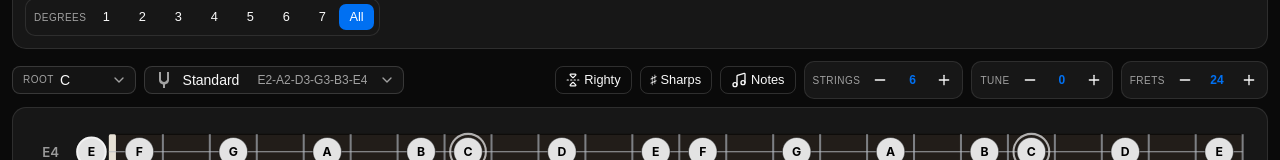
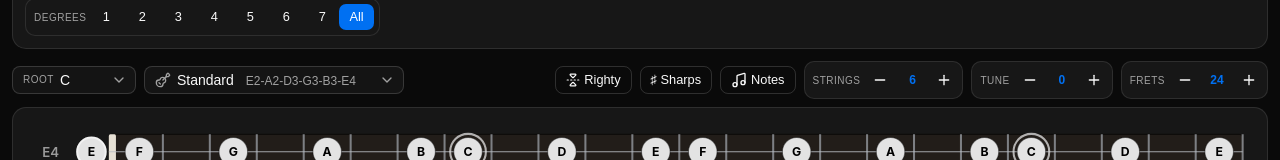
Before and after one commit to vedsarkar/fretboard-visualizer, a React (Vite) app: page / in a window 1280 px wide. Shown: the part 208-368 px from the top of the page. Built offline with nearby package versions, Linux system fonts and the light colour scheme.

Commit message:
Add guitar icon to instrument select
- lucide-react has no dedicated tuning-fork icon, so used Guitar instead
- Placed to the left of the tuning name, matching the Root select's label style

Co-authored-by: Cursor <cursoragent@cursor.com>

```diff
--- a/src/components/BoardControls.jsx
+++ b/src/components/BoardControls.jsx
@@ -1,4 +1,4 @@
-import { FlipHorizontal2, Music, Music2 } from 'lucide-react';
+import { FlipHorizontal2, Guitar, Music, Music2 } from 'lucide-react';
 import { Toggle } from '@/components/ui/toggle';
 import {
   Select,
@@ -11,16 +11,6 @@ import {
 } from '@/components/ui/select';
 import { Hint, Stepper } from './Ui.jsx';
 import { INSTRUMENT_GROUPS, PITCH_FLAT, PITCH_SHARP } from '@/lib/theory.js';
-
-/** Figma picon:tuning (node 802:32722), traced from the exported asset. */
-const TuningForkIcon = (props) => (
-  <svg xmlns="http://www.w3.org/2000/svg" viewBox="0 0 24 24" fill="none" {...props}>
-    <path
-      d="M6 0H9V12C12 16 15 16 18 12V0H21V12C21 21 6 21 6 12M12 15H15V24H12"
-      fill="currentColor"
-    />
-  </svg>
-);
 
 export function BoardControls({ state, dispatch, stringCount, extraAllowed }) {
   const names = state.flats ? PITCH_FLAT : PITCH_SHARP;
@@ -51,8 +41,10 @@ export function BoardControls({ state, dispatch, stringCount, extraAllowed }) {
 
         <Select value={state.tuningId} onValueChange={(id) => dispatch({ type: 'setTuning', id })}>
           <SelectTrigger size="sm" className="w-[260px]" data-testid="instrument-select">
-            <TuningForkIcon className="size-4 text-muted-foreground" />
-            <SelectValue placeholder="Instrument" />
+            <span className="flex items-center gap-1.5">
+              <Guitar className="size-4 shrink-0 text-muted-foreground" />
+              <SelectValue placeholder="Instrument" />
+            </span>
           </SelectTrigger>
           <SelectContent className="max-h-[60vh]">
             {INSTRUMENT_GROUPS.map((group) => (
```
